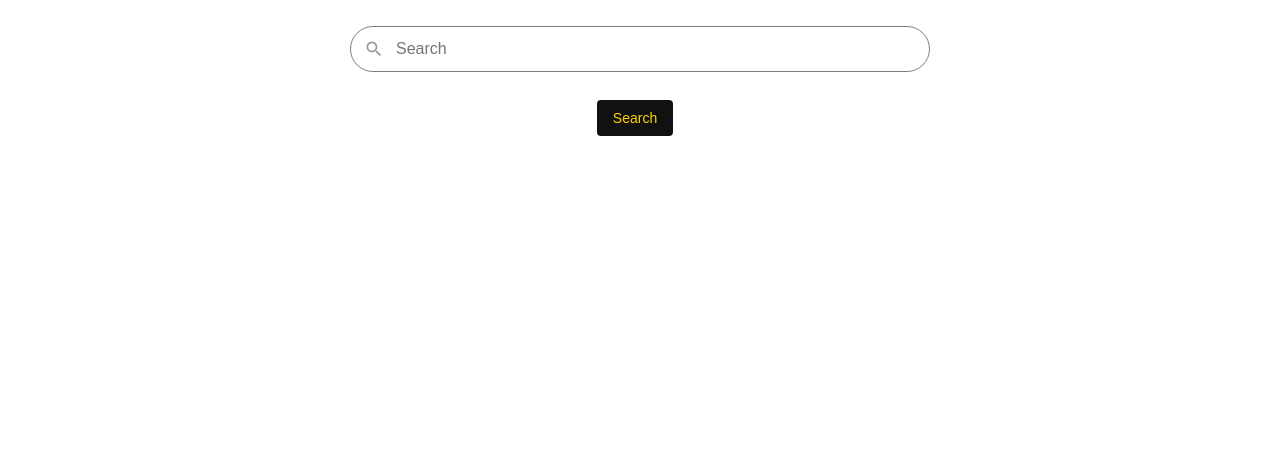
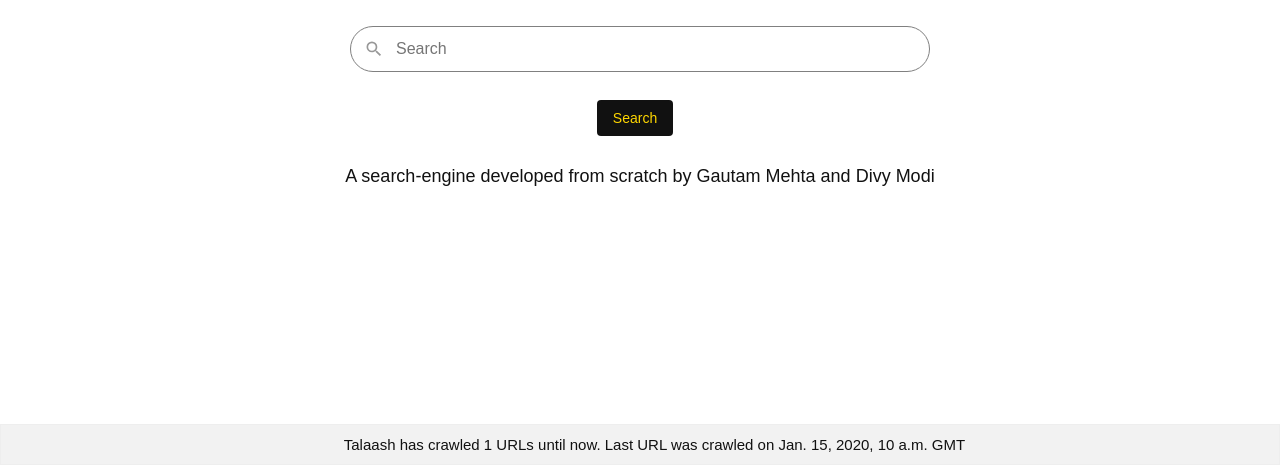
Before and after one commit to coderGtm/Talaash, a Django app: page / in a window 1280 px wide. Shown: the part 335-800 px from the top of the page. Run offline with Django 4.2, Linux system fonts and the light colour scheme; tables that the repository leaves empty hold one stand-in row (values such as "Sample post").

Commit message:
home page improvements

```diff
--- a/core/static/core/style.css
+++ b/core/static/core/style.css
@@ -117,6 +117,12 @@ nav button {
 .s-btn:hover {
 	border: 1px solid #aaa;
 }
+.credits {
+	margin-top: 30px;
+	text-align: center;
+	font-size: 18px;
+	color: #111;
+}
 .lang {
 	margin-top: 30px;
 	text-align: center;
@@ -140,6 +146,7 @@ footer h4 {
 	font-weight: 400;
 	padding-left: 29px;
 	border: 1px solid #eee;
+	text-align: center;
 }
 footer a {
 	color: #5f6368;
@@ -176,6 +183,9 @@ footer a:hover {
 	.s-btn {
 		margin-top: 20px;
 	}
+	footer h4 {
+		line-height: 25px;
+	}
 }
 
 @media only screen and (min-width: 769px) and (max-width: 1024px) {
--- a/core/views.py
+++ b/core/views.py
@@ -1,7 +1,8 @@
 from django.shortcuts import render, redirect
 from .forms import SearchForm
 from . import engine
-import joblib
+from core.models import Urls
+import datetime
 
 # Create your views here.
 
@@ -14,7 +15,11 @@ def home(request):
             return redirect('/search?q={0}'.format(query))
     else:
         form = SearchForm()
+        totalScrappedUrls = Urls.objects.all().exclude(last_scrapped = datetime.datetime.min).count()
+        lastScrappedDate = Urls.objects.all().exclude(last_scrapped = datetime.datetime.min).order_by('-last_scrapped')[0].last_scrapped
     context['form'] = form
+    context['totalScrappedUrls'] = totalScrappedUrls
+    context['lastScrappedDate'] = lastScrappedDate
 
     return render(request, 'home.html', context)
 
--- a/templates/home.html
+++ b/templates/home.html
@@ -20,8 +20,12 @@
 				<input type="submit" class="s-btn" value="Search">
 			</div>
 		</form>
-      	<div class="lang">
-      	</div>
+      	<div class="credits">
+			<p>A search-engine developed from scratch by Gautam Mehta and Divy Modi</p>
+		</div>
       </section>
+	  <footer>
+		<h4>Talaash has crawled {{ totalScrappedUrls }} URLs until now. Last URL was crawled on {{ lastScrappedDate }} GMT</h4>
+	  </footer>
 </body>
 </html>
```
